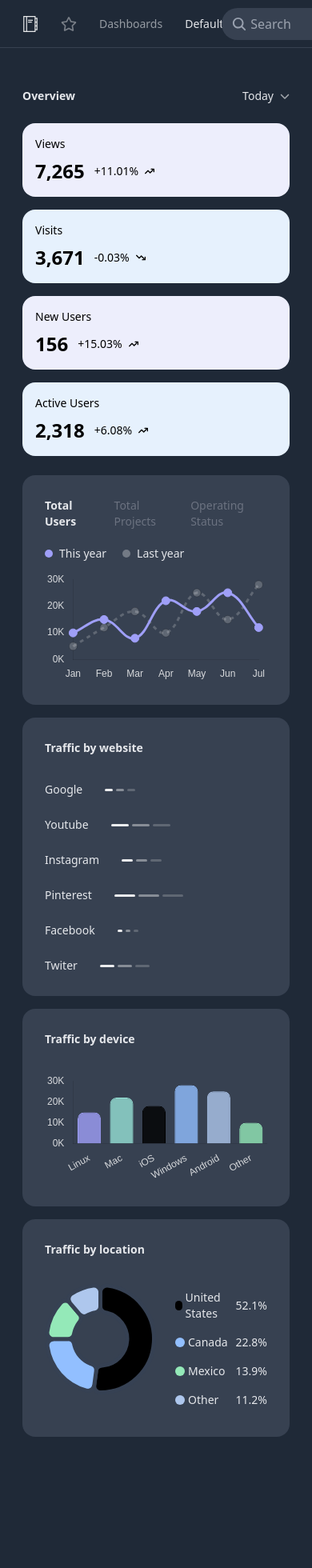
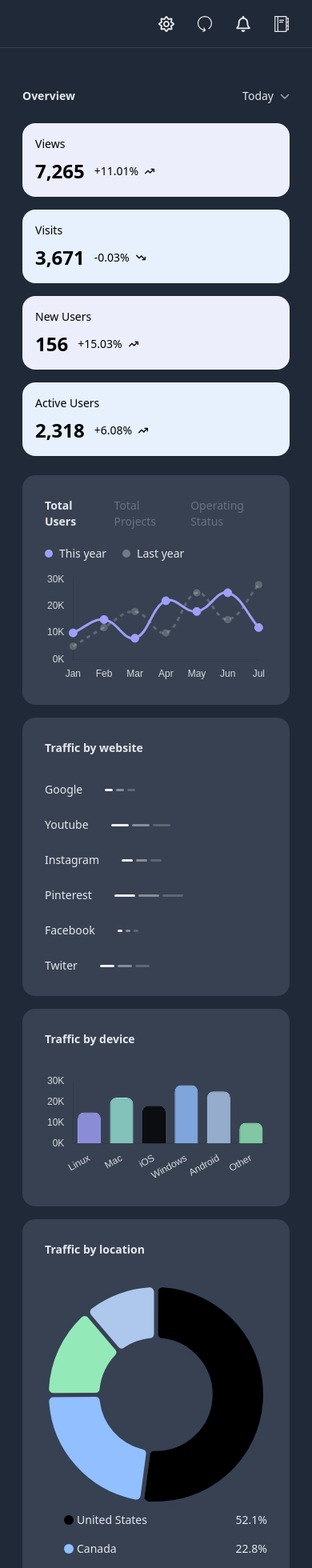
Before and after one commit to Ceci007/react-dashboard, a React (Vite) app: page / in a window 390 px wide. Shown: the top 1960 px of the page at 80% size. Before the commit the page ends 1808 px from the top, so only its background shows below. Built offline with nearby package versions, Linux system fonts and the light colour scheme.

Commit message:
Add live demo link ro README.md file

```diff
--- a/src/components/Home.jsx
+++ b/src/components/Home.jsx
@@ -405,11 +405,11 @@ const Home = () => {
         </div>
         <div className="items-center col-start-1 col-end-2 bg-gray-200 dark:bg-gray-700 lg:col-start-2 lg:col-end-3 p-7 rounded-2xl">
         <h3 className="mb-8 text-sm font-semibold text-gray-900 dark:text-gray-200">Traffic by location</h3>
-        <div className="grid grid-cols-2">
-        <div className="col-start-1 col-end-2">
+        <div className="grid grid-cols-1 sm:grid-cols-2">
+        <div className="flex justify-center col-start-1 col-end-2 sm:justify-start">
           <Doughnut options={doughnutChartOptions} data={doughnutChartData} />
         </div>
-        <div className="col-start-2 col-end-3 ml-6">
+        <div className="col-start-1 col-end-2 ml-6 sm:col-start-2 sm:col-end-3">
           <div className="flex items-center justify-between w-full py-2">
             <div className="flex items-center gap-1">
               <span className="bg-black rounded-full size-3"/>
--- a/src/components/Navbar.jsx
+++ b/src/components/Navbar.jsx
@@ -10,14 +10,14 @@ const Navbar = () => {
 
   return (
     <div style={{ zIndex: 40 }} className={"fixed top-0 w-full xl:w-[calc(100vw - 530px)] h-[60px] flex items-center justify-between bg-white dark:bg-gray-800 border-0 border-b-[1px] border-solid " + `${theme === "dark" ? "border-b-gray-700" : "border-b-gray-200"}`}>
-      <div className="xl:ml-[230px] flex items-center w-full h-full py-3 px-7 gap-7">
+      <div className="xl:ml-[230px] sm:flex hidden items-center w-full h-full py-3 px-7 gap-7">
         <TfiAgenda size={20} color={theme === "light" ? "rgba(0, 0, 0, 0.9)" : "rgba(255, 255, 255, 0.9)"} />
         <FaRegStar size={20} color={theme === "light" ? "rgba(0, 0, 0, 0.4)" : "rgba(255, 255, 255, 0.4)"} />
         <h3 className="text-sm font-medium text-black/60 dark:text-gray-200/60">Dashboards</h3>
         <h3 className="text-sm text-gray-900 dark:text-gray-200">Default</h3>
       </div>
       <div className="xl:mr-[300px] py-3 px-7 flex items-center justify-end gap-7 h-full w-full">
-        <div className="relative">
+        <div className="relative hidden sm:block">
           <input type="text" placeholder="Search" className="bg-gray-200 dark:bg-gray-700 h-[40px] w-[200px] flex items-center py-2 px-3 pl-9 border-none focus:outline-none text-gray-900 dark:text-gray-200 placeholder:text-gray-400 rounded-3xl" />
           <IoSearch className="absolute top-[50%] -translate-y-[50%] left-3" size={20} color="#99a1af" />
         </div>
```
Also changed, not shown: 1 other file (tests, documents, lock files or other folders).
